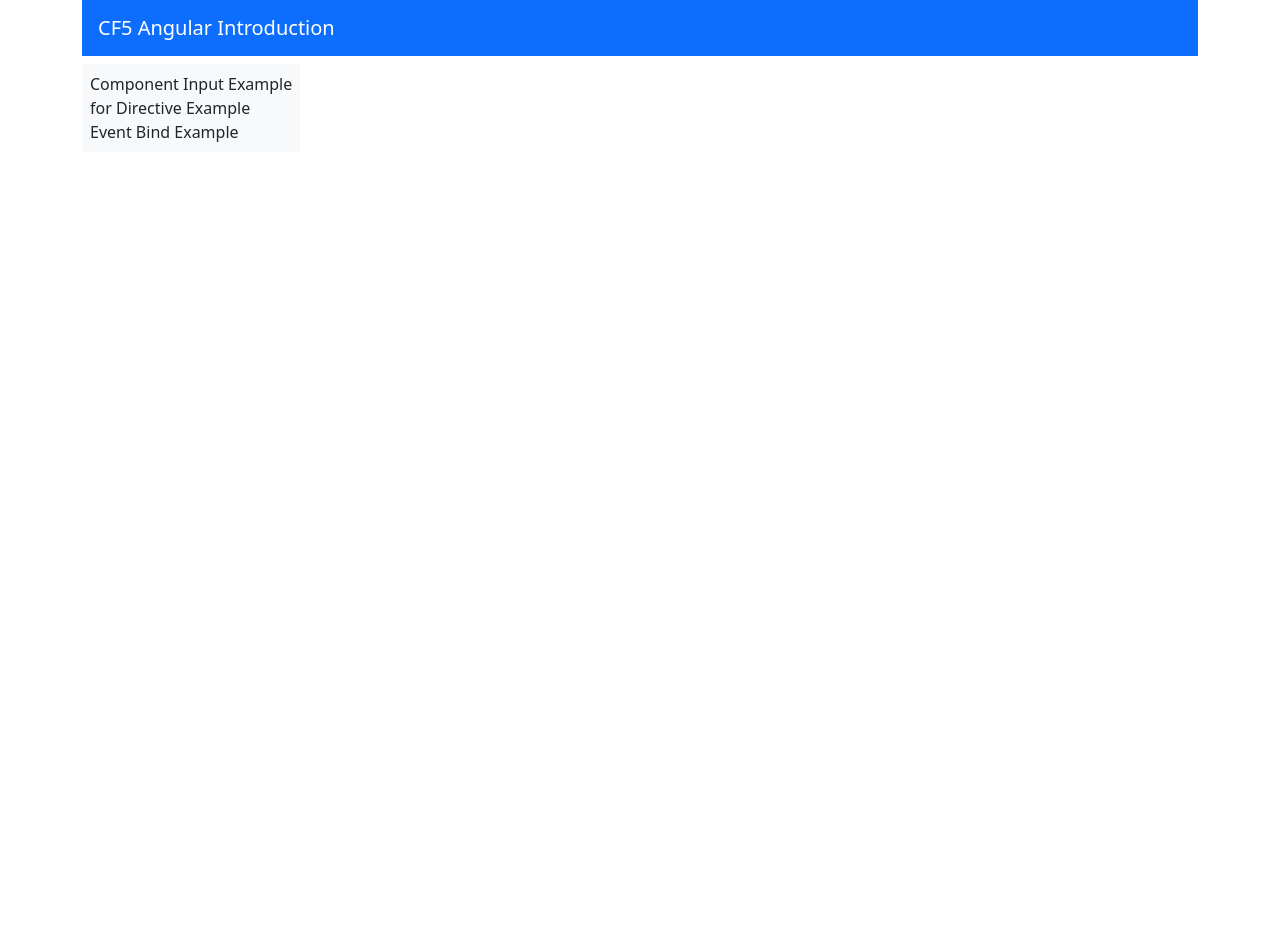
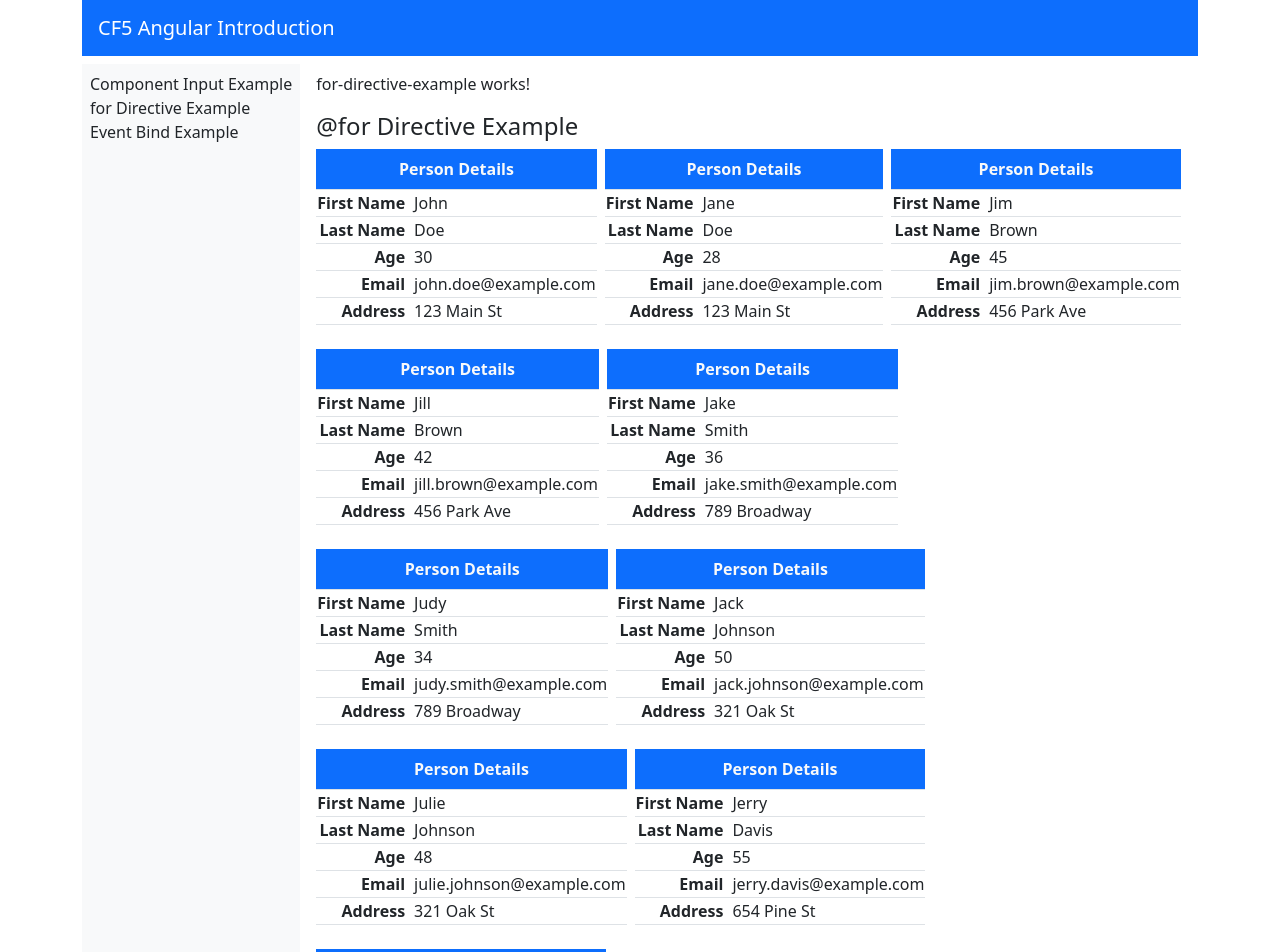
Before and after one commit to dimisysk/angular-introduction, an Angular app: page /for-directive-examle in a window 1280 px wide. Before the commit this address led to /. Shown: the top 952 px of the page. Before the commit the page ends 800 px from the top, so only its background shows below. Built offline with nearby package versions, Linux system fonts and the light colour scheme.

Commit message:
routing primer finished

```diff
--- a/package.json
+++ b/package.json
@@ -36,6 +36,7 @@
     "karma-coverage": "~2.2.0",
     "karma-jasmine": "~5.1.0",
     "karma-jasmine-html-reporter": "~2.1.0",
+    "prettier": "^3.4.2",
     "typescript": "~5.6.2"
   }
 }
--- a/src/app/app.component.html
+++ b/src/app/app.component.html
@@ -7,8 +7,8 @@
 
     <div class="d-flex flex-row gap-2">
       <div class="d-flex flex-column text-nowrap bg-light p-2">
-        <span role="button">Component Input Example</span>
-        <span role="button" routerLink="Welcome">{{ "for" }} Directive Example</span>
+        <span role="button" routerLink="component-input-example">Component Input Example</span>
+        <span role="button" routerLink="for-directive-examle">{{ "for" }} Directive Example</span>
         <span role="button" routerLink="event-bind-example">Event Bind Example</span>
       </div>
       <div class="flex-grow-1 p-2 text-nowrap">
--- a/src/app/app.component.ts
+++ b/src/app/app.component.ts
@@ -10,8 +10,8 @@
   selector: 'app-root',
   imports: [
     RouterLink,
+    RouterOutlet,
     WelcomeComponent,
-    RouterOutlet,
     PersonTableComponent,
     EventBindExampleComponent
   ],
@@ -20,95 +20,4 @@
 })
 export class AppComponent {
 
-
-  person0 =
-  {
-    givenName: "Dimitrios",
-    surName:"Syskakis",
-    age: 0x2c,
-    email: "siskakisdimitris@yahoo.gr",
-    address: "Munich, Germany"
-  };
-  person1 =
-  {
-    givenName: "John",
-    surName:"Doe",
-    age: 0x29,
-    email: "johdoe@yahoo.gr",
-    address: "New York, USA "
-  };
-
-  users: Person[] = [
-    {
-      givenName: 'John',
-      surName: 'Doe',
-      age: 30,
-      email: 'john.doe@example.com',
-      address: '123 Main St',
-    },
-    {
-      givenName: 'Jane',
-      surName: 'Doe',
-      age: 28,
-      email: 'jane.doe@example.com',
-      address: '123 Main St',
-    },
-    {
-      givenName: 'Jim',
-      surName: 'Brown',
-      age: 45,
-      email: 'jim.brown@example.com',
-      address: '456 Park Ave',
-    },
-    {
-      givenName: 'Jill',
-      surName: 'Brown',
-      age: 42,
-      email: 'jill.brown@example.com',
-      address: '456 Park Ave',
-    },
-    {
-      givenName: 'Jake',
-      surName: 'Smith',
-      age: 36,
-      email: 'jake.smith@example.com',
-      address: '789 Broadway',
-    },
-    {
-      givenName: 'Judy',
-      surName: 'Smith',
-      age: 34,
-      email: 'judy.smith@example.com',
-      address: '789 Broadway',
-    },
-    {
-      givenName: 'Jack',
-      surName: 'Johnson',
-      age: 50,
-      email: 'jack.johnson@example.com',
-      address: '321 Oak St',
-    },
-    {
-      givenName: 'Julie',
-      surName: 'Johnson',
-      age: 48,
-      email: 'julie.johnson@example.com',
-      address: '321 Oak St',
-    },
-    {
-      givenName: 'Jerry',
-      surName: 'Davis',
-      age: 55,
-      email: 'jerry.davis@example.com',
-      address: '654 Pine St',
-    },
-    {
-      givenName: 'June',
-      surName: 'Davis',
-      age: 53,
-      email: 'june.davis@example.com',
-      address: '654 Pine St',
-    },
-  ];
-
 }
--- /dev/null
+++ b/src/app/components/component-input-example/component-input-example.component.html
@@ -0,0 +1,8 @@
+<p>component-input-example works!</p>
+<h4>Component Input Example</h4>
+
+<div class="d-flex gap-5 text-nowrap">
+    <app-person-table [person]="person0"></app-person-table>
+    <app-person-table></app-person-table>
+    <app-person-table [person]="person1"></app-person-table>
+</div>
--- /dev/null
+++ b/src/app/components/component-input-example/component-input-example.component.ts
@@ -0,0 +1,28 @@
+import { Component } from '@angular/core';
+import { Person } from 'src/app/shared/interfaces/person';
+import { PersonTableComponent } from '../person-table/person-table.component';
+
+@Component({
+  selector: 'app-component-input-example',
+  imports: [PersonTableComponent],
+  templateUrl: './component-input-example.component.html',
+  styleUrl: './component-input-example.component.css'
+})
+export class ComponentInputExampleComponent {
+  person0: Person =
+  {
+    givenName: "Dimitrios",
+    surName:"Syskakis",
+    age: 0x2c,
+    email: "siskakisdimitris@yahoo.gr",
+    address: "Munich, Germany"
+  };
+  person1: Person =
+  {
+    givenName: "John",
+    surName:"Doe",
+    age: 0x29,
+    email: "johdoe@yahoo.gr",
+    address: "New York, USA "
+  };
+}
--- /dev/null
+++ b/src/app/components/for-directive-example/for-directive-example.component.html
@@ -0,0 +1,8 @@
+<p>for-directive-example works!</p>
+<h4>{{ "@for" }} Directive Example</h4>
+
+  <div class="d-flex flex-wrap text-nowrap gap-2">
+    @for (user of users; track user) {
+<app-person-table [person]="user"></app-person-table>
+    }
+</div>
--- /dev/null
+++ b/src/app/components/for-directive-example/for-directive-example.component.ts
@@ -0,0 +1,85 @@
+import { Component } from '@angular/core';
+import { Person } from 'src/app/shared/interfaces/person';
+import { PersonTableComponent } from '../person-table/person-table.component';
+
+@Component({
+  selector: 'app-for-directive-example',
+  imports: [PersonTableComponent],
+  templateUrl: './for-directive-example.component.html',
+  styleUrl: './for-directive-example.component.css'
+})
+export class ForDirectiveExampleComponent {
+  users: Person[] = [
+    {
+      givenName: 'John',
+      surName: 'Doe',
+      age: 30,
+      email: 'john.doe@example.com',
+      address: '123 Main St',
+    },
+    {
+      givenName: 'Jane',
+      surName: 'Doe',
+      age: 28,
+      email: 'jane.doe@example.com',
+      address: '123 Main St',
+    },
+    {
+      givenName: 'Jim',
+      surName: 'Brown',
+      age: 45,
+      email: 'jim.brown@example.com',
+      address: '456 Park Ave',
+    },
+    {
+      givenName: 'Jill',
+      surName: 'Brown',
+      age: 42,
+      email: 'jill.brown@example.com',
+      address: '456 Park Ave',
+    },
+    {
+      givenName: 'Jake',
+      surName: 'Smith',
+      age: 36,
+      email: 'jake.smith@example.com',
+      address: '789 Broadway',
+    },
+    {
+      givenName: 'Judy',
+      surName: 'Smith',
+      age: 34,
+      email: 'judy.smith@example.com',
+      address: '789 Broadway',
+    },
+    {
+      givenName: 'Jack',
+      surName: 'Johnson',
+      age: 50,
+      email: 'jack.johnson@example.com',
+      address: '321 Oak St',
+    },
+    {
+      givenName: 'Julie',
+      surName: 'Johnson',
+      age: 48,
+      email: 'julie.johnson@example.com',
+      address: '321 Oak St',
+    },
+    {
+      givenName: 'Jerry',
+      surName: 'Davis',
+      age: 55,
+      email: 'jerry.davis@example.com',
+      address: '654 Pine St',
+    },
+    {
+      givenName: 'June',
+      surName: 'Davis',
+      age: 53,
+      email: 'june.davis@example.com',
+      address: '654 Pine St',
+    },
+  ];
+
+}
```
Also changed, not shown: src/app/app.routes.ts (+5 -2 lines), src/app/components/component-input-example/component-input-example.component.css (added), src/app/components/for-directive-example/for-directive-example.component.css (added), 2 other files (tests, documents, lock files or other folders).
